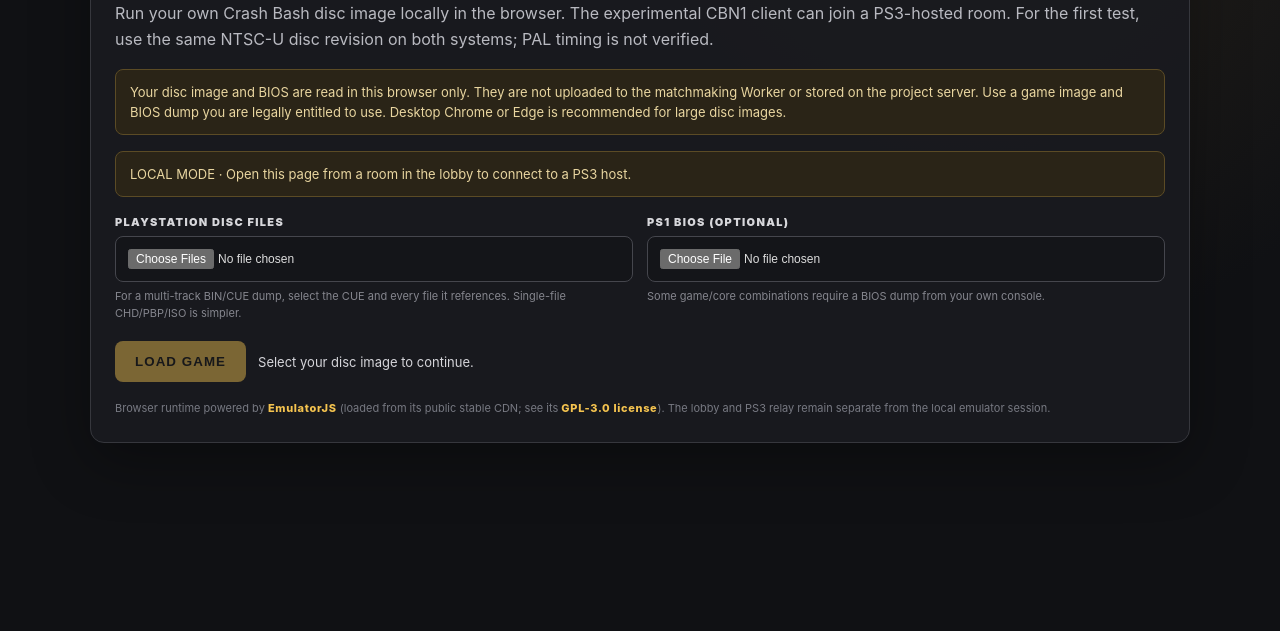
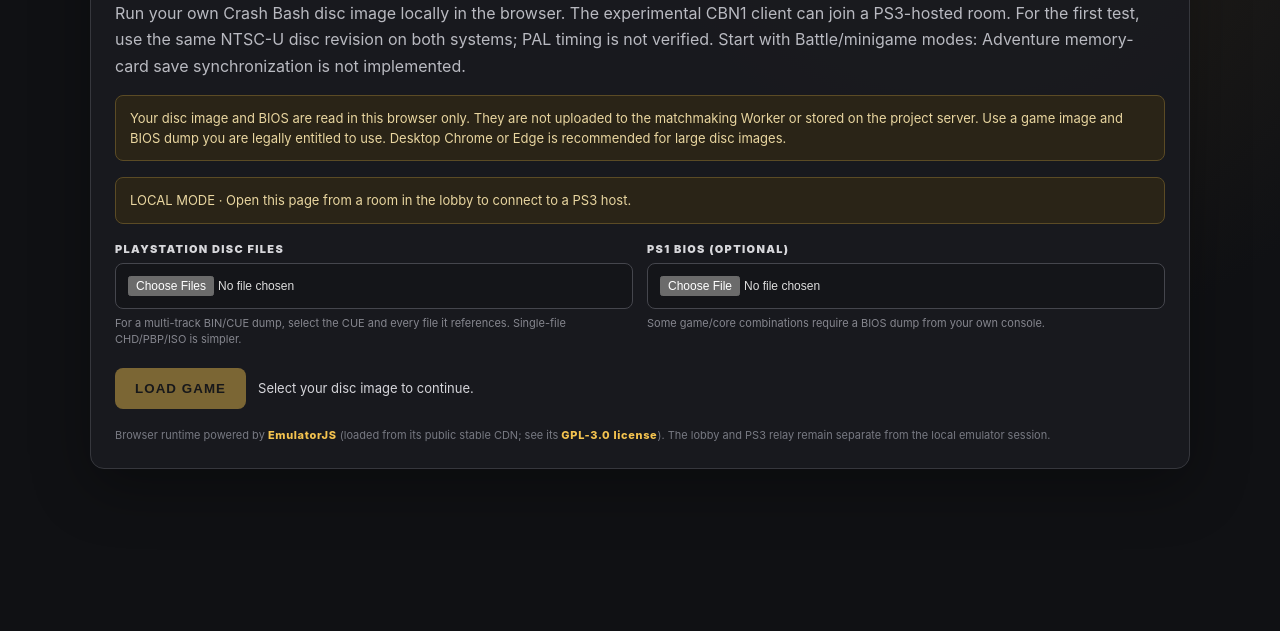
Before and after one commit to Vikik0/PS3-SCALE, a website with bundled scripts: page Crash-Bash-Enhanced/web/public/play.html in a window 1280 px wide. Shown: the part 169-800 px from the top of the page. Built offline with nearby package versions, Linux system fonts and the light colour scheme.

Commit message:
docs(web): warn that Adventure save sync is not available

```diff
--- a/Crash-Bash-Enhanced/web/public/play.html
+++ b/Crash-Bash-Enhanced/web/public/play.html
@@ -41,7 +41,7 @@
     </header>
     <section class="panel">
       <h1>BROWSER <em>PLAYER</em></h1>
-      <p>Run your own Crash Bash disc image locally in the browser. The experimental CBN1 client can join a PS3-hosted room. For the first test, use the same NTSC-U disc revision on both systems; PAL timing is not verified.</p>
+      <p>Run your own Crash Bash disc image locally in the browser. The experimental CBN1 client can join a PS3-hosted room. For the first test, use the same NTSC-U disc revision on both systems; PAL timing is not verified. Start with Battle/minigame modes: Adventure memory-card save synchronization is not implemented.</p>
       <div class="notice">
         Your disc image and BIOS are read in this browser only. They are not uploaded to the matchmaking Worker or stored on the project server. Use a game image and BIOS dump you are legally entitled to use. Desktop Chrome or Edge is recommended for large disc images.
       </div>
```
